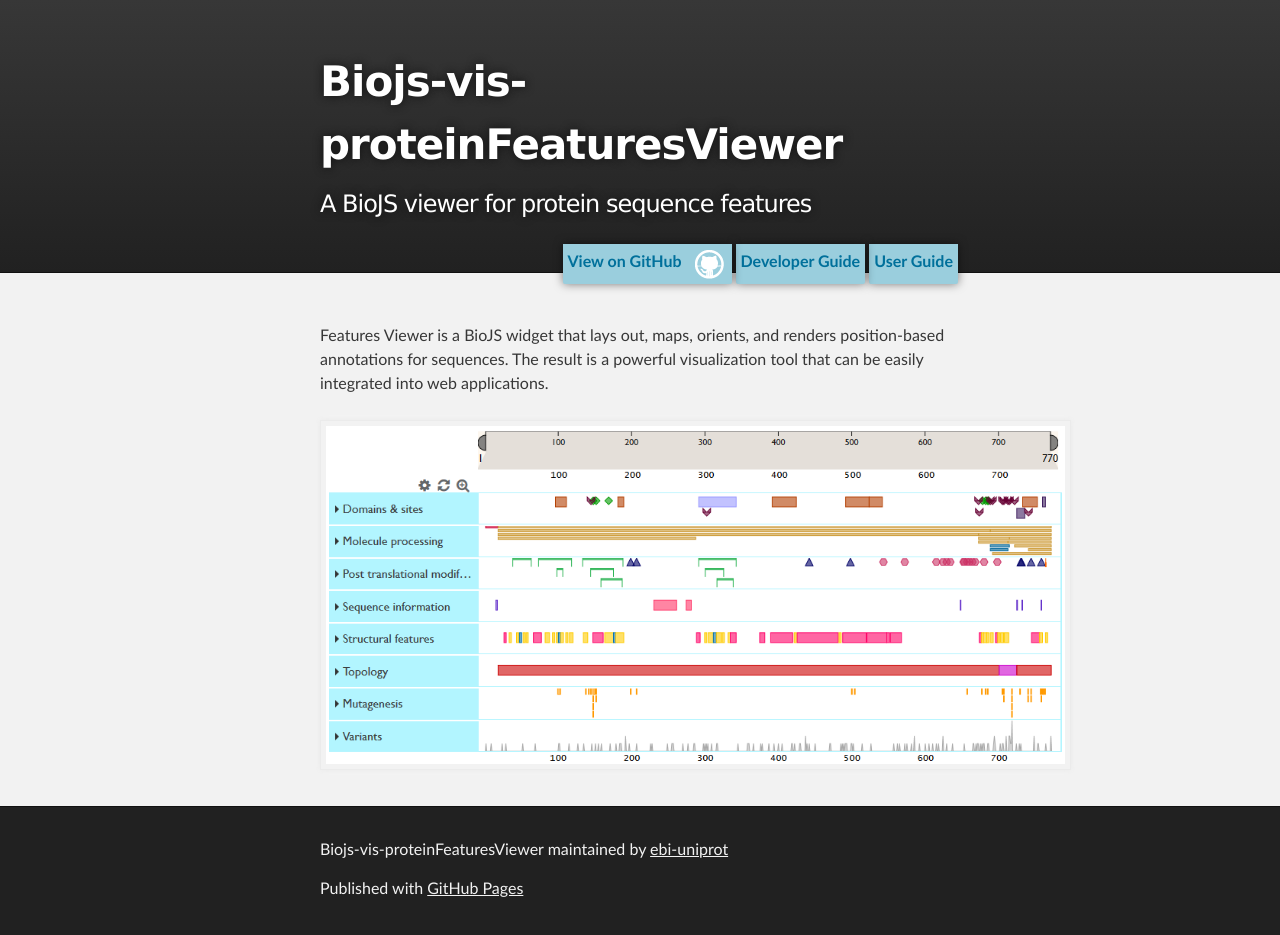
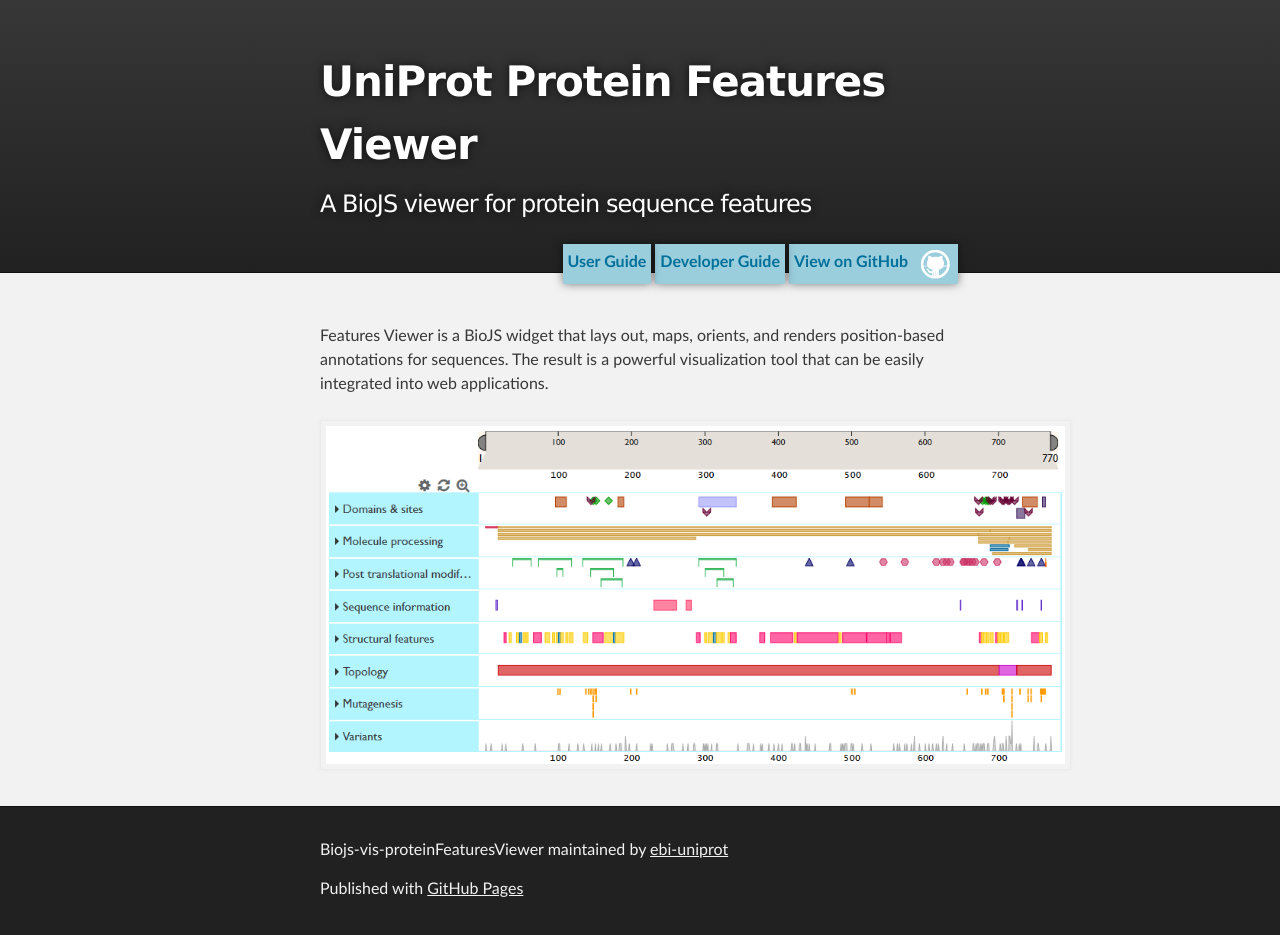
Before and after one commit to ebi-uniprot/ProtVista, a Jekyll site: the page built from index.html, in a window 1280 px wide. Built offline with Jekyll 4.4.1, drawn with Linux system fonts in a browser that asks for light colours.

Commit message:
Change title, and buttons order.

```diff
--- /dev/null
+++ b/Gemfile
@@ -0,0 +1,2 @@
+source 'https://rubygems.org'
+gem 'github-pages'
--- a/_layouts/default.html
+++ b/_layouts/default.html
@@ -16,14 +16,14 @@
 <!-- HEADER -->
 <div id="header_wrap" class="outer">
     <header class="inner">
-        <h1 id="project_title">Biojs-vis-proteinFeaturesViewer</h1>
+        <h1 id="project_title">UniProt Protein Features Viewer</h1>
         <h2 id="project_tagline">A BioJS viewer for protein sequence features</h2>
 
         <section id="links">
-            <a class="up_links" href="./userGuide.html">User Guide</a>
-            <a class="up_links" href="./developerGuide.html">Developer Guide</a>
             <a class="up_links" id="forkme_banner"
                href="https://github.com/ebi-uniprot/biojs-vis-proteinFeaturesViewer">View on GitHub</a>
+            <a class="up_links" href="./developerGuide.html">Developer Guide</a>
+            <a class="up_links" href="./userGuide.html">User Guide</a>
         </section>
     </header>
 </div>
```
